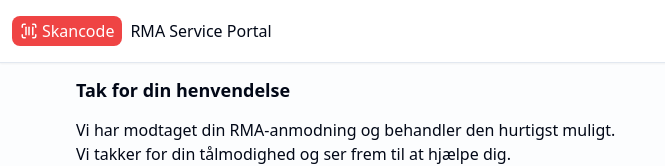
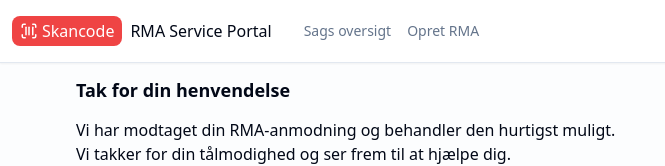
Before and after one commit to anvidev/rma-portal, a SvelteKit app in the folder web/: page /tak in a window 1280 px wide. Shown: the top 166 px of the page, without its empty margins (0-665 px from the left). Built offline with nearby package versions, Linux system fonts and the light colour scheme; no server answers.

Commit message:
feat: simple navigation links

```diff
--- a/web/src/routes/(site)/+layout.svelte
+++ b/web/src/routes/(site)/+layout.svelte
@@ -7,17 +7,25 @@
 	let logoAnchorPath = $derived(data.user ? '/admin/tickets' : '/opret')
 </script>
 
-<main class="bg-muted/20 relative min-h-screen w-full">
+<main class="relative min-h-screen w-full bg-muted/20">
 	<header
 		class="sticky top-0 flex items-center justify-between border-b bg-white px-3 py-4 shadow-sm"
 	>
+		<div class="flex items-center gap-8">
 			<a href={logoAnchorPath} class="flex items-center gap-2 font-medium">
-			<div class="flex h-[30px] items-center gap-1 rounded-lg bg-red-500 px-2 text-base text-white">
+				<div
+					class="flex h-[30px] items-center gap-1 rounded-lg bg-red-500 px-2 text-base text-white"
+				>
 					<ScanBarcode class="size-[18px]" />
 					<span class="leading-none">Skancode</span>
 				</div>
 				<span class="text-base">RMA Service Portal</span>
 			</a>
+			<nav class="flex items-center gap-4 text-sm text-muted-foreground">
+				<a class="hover:underline" href="/admin/tickets">Sags oversigt</a>
+				<a class="hover:underline" href="/opret">Opret RMA</a>
+			</nav>
+		</div>
 		{#if data.user}
 			<UserButton user={data.user} />
 		{/if}
```
Lines whose indentation alone changed are shown as unchanged.
